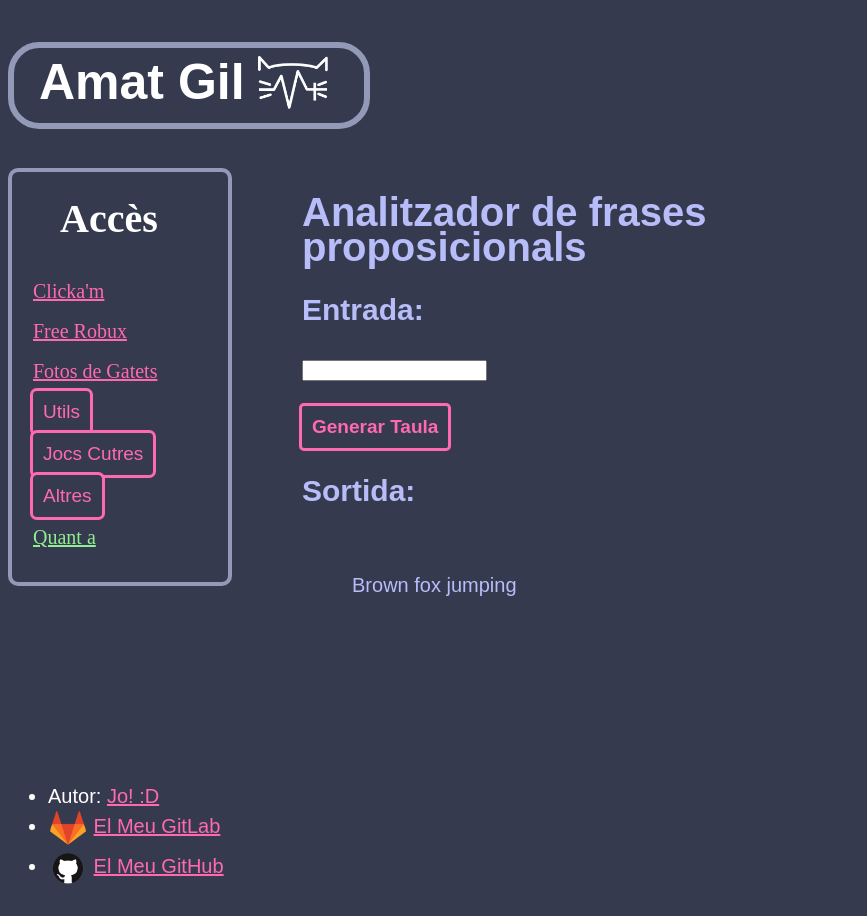
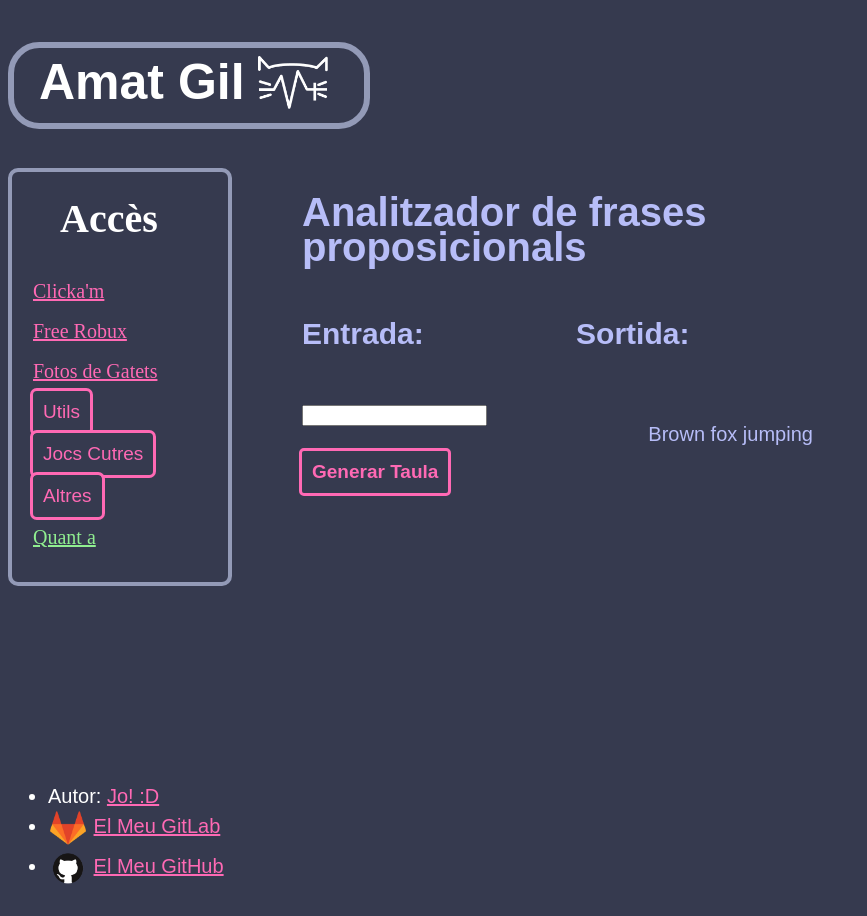
Before and after one commit to amatgil/amatgil.github.io, a Jekyll site: the page built from subpages/utils/logica_formal/logica_formal.html, in a window 1280 px wide. Shown: the whole page, without its empty margins (0-867 px from the left). Built offline with Jekyll 4.4.1, drawn with Linux system fonts in a browser that asks for light colours.

Commit message:
fixed aesthetics. rust backend broke. AAAAAAAAAAAA

```diff
--- a/assets/css/subpagines/utils/logica_formal/logica_formal.css
+++ b/assets/css/subpagines/utils/logica_formal/logica_formal.css
@@ -2,7 +2,7 @@ p.entrada_logica_formal {
 }
 
 #sortida-logica-formal {
-  white-space: pre;
+  white-space: pre-wrap;
 }
 
 input.entrada_logica_formal {
@@ -23,3 +23,19 @@ button.generador_taula {
   border-radius: 0.1em;
   outline-style: solid;
 }
+
+.logica-grid {
+  display: grid;
+}
+.logica-grid-item {
+  display: inline-grid;
+}
+
+.logica-entrada {
+  grid-column-start: 1;
+  grid-column-end: 2;
+}
+.logica-sortida {
+  grid-column-start: 2;
+  grid-column-end: 3;
+}
--- a/assets/javascript/subpagines/utils/logica_formal/logica_formal.js
+++ b/assets/javascript/subpagines/utils/logica_formal/logica_formal.js
@@ -6,18 +6,20 @@ function generar_taula() {
 */
 
 
- import init, { crear_taula } from "/assets/wasm/logica_formal/pkg/logica_per_wasm_backend.js";
+import init, { crear_taula } from "/assets/wasm/logica_formal/pkg/logica_per_wasm_backend.js";
 
 async function generar_taula() {
+	console.log("Començant calculs...");
 	await init();
-	let entrada_elem = document.getElementById("entrada-logica-formal");
-	let entrada = entrada_elem.innerHTML;
+	let entrada = document.getElementById("entrada-logica-formal").value;
+	console.log(entrada);
 
 	let sortida_elem = document.getElementById("sortida-logica-formal");
 	let sortida = crear_taula(entrada);
+	console.log(sortida_elem);
+	console.log(sortida);
 
 	sortida_elem.innerHTML = sortida;
-	console.log(sortida);
 }
 
 export default generar_taula;
--- a/subpages/utils/logica_formal/logica_formal.html
+++ b/subpages/utils/logica_formal/logica_formal.html
@@ -14,18 +14,24 @@ permalink: /utils/logica_formal
 
 <div class="main-content">
   <h1>Analitzador de frases proposicionals</h1>
+  <div class="logica-grid">
+    <div class="logica-grid-item logica-entrada">
       <h2>Entrada:</h2>
       <label>
         <p>
           <input type="text" id="entrada-logica-formal"></input>
         </p>
       </label>
-
       <label>
         <button onclick="generar_taula()" class="generador_taula"><b>Generar Taula</b></button>
       </label>
+    </div>
+
+    <div class="logica-grid-item logica-sortida">
       <h2>Sortida:</h2>
         <span id="sortida-logica-formal">
              Brown fox jumping
         </span>
       </div>
+  </div>
+</div>
```
Lines whose indentation alone changed are shown as unchanged.
